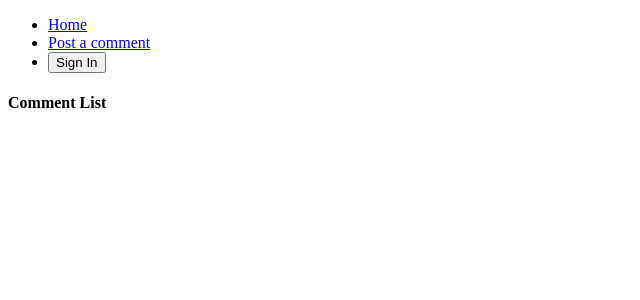
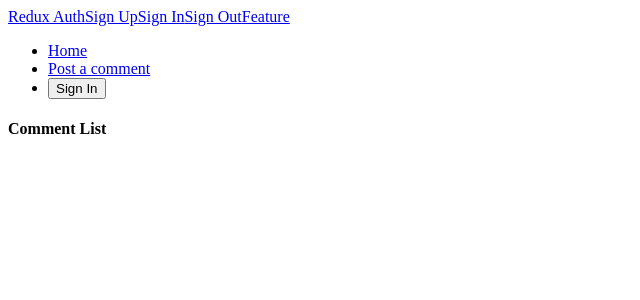
Before and after one commit to jezzamon/jest-template, a React (Create React App) app: page / in a window 1280 px wide. Shown: the top 300 px of the page, without its empty margins (0-640 px from the left). Built offline with nearby package versions, Linux system fonts and the light colour scheme.

Commit message:
stuff added

```diff
--- a/package.json
+++ b/package.json
@@ -14,7 +14,9 @@
     "react-router-dom": "^5.0.1",
     "react-scripts": "3.1.1",
     "redux": "^4.0.4",
+    "redux-form": "^8.2.6",
     "redux-promise": "^0.6.0",
+    "redux-thunk": "^2.3.0",
     "tv4": "^1.3.0"
   },
   "scripts": {
--- a/src/components/App.js
+++ b/src/components/App.js
@@ -1,6 +1,7 @@
 import React from 'react';
 import { Route, Link } from 'react-router-dom';
 import { connect } from 'react-redux';
+import Header from './Header';
 import CommentBox from 'components/CommentBox';
 import CommentList from 'components/CommentList';
 import * as actions from 'actions';
@@ -35,6 +36,7 @@
   render() {
     return (
       <div className="App">
+        <Header />
         {this.renderHeader()}
         <Route path="/post" component={CommentBox} />
         <Route path="/" exact component={CommentList} />
--- /dev/null
+++ b/src/components/Header.js
@@ -0,0 +1,18 @@
+import React, { Component } from 'react';
+import { Link } from 'react-router-dom';
+
+class Header extends Component {
+  render() {
+    return (
+      <div>
+        <Link to="/">Redux Auth</Link>
+        <Link to="/signup">Sign Up</Link>
+        <Link to="/signin">Sign In</Link>
+        <Link to="/signout">Sign Out</Link>
+        <Link to="/feature">Feature</Link>
+      </div>
+    );
+  }
+}
+
+export default Header;
```
Also changed, not shown: 1 other file (tests, documents, lock files or other folders).
